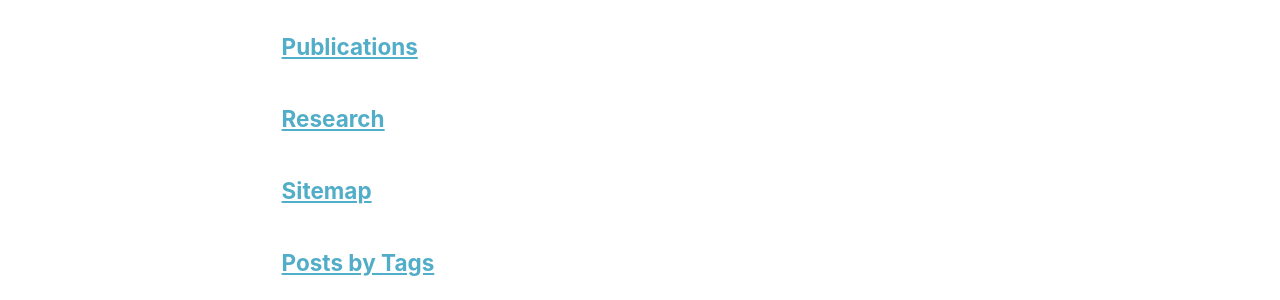
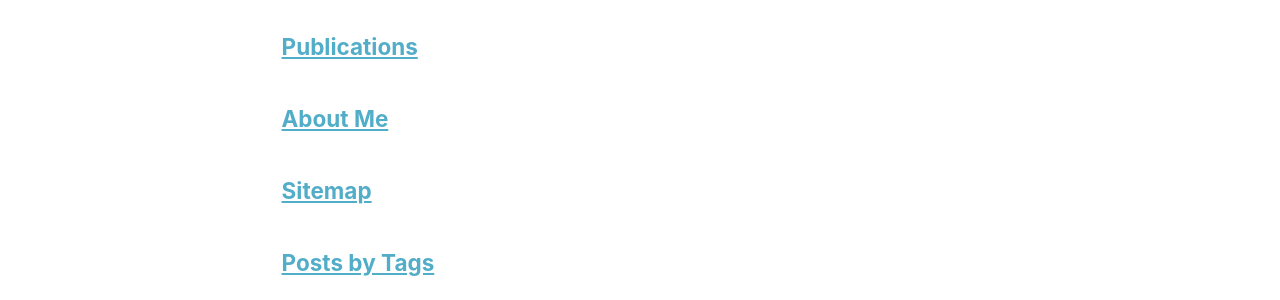
Before and after one commit to Snowiceli/Snowiceli.github.io, a Jekyll site: the page built from _pages/page-archive.html, in a window 1280 px wide and 900 px high, scrolled down 731 px. Shown: the part 155-455 px from the top of the window. Built offline with Jekyll 4.4.1, drawn with Linux system fonts in a browser that asks for light colours; a script bundle is joined from its source files by our own code; a style sheet for code colours, icons or effects is not loaded.

Commit message:
Redirect the previous Research page to About Me

```diff
--- a/_pages/research.md
+++ b/_pages/research.md
@@ -1,6 +1,7 @@
 ---
 layout: single
-title: "Research"
+title: "About Me"
 permalink: /research/
-author_profile: true
+redirect_to: /
+sitemap: false
 ---
```
